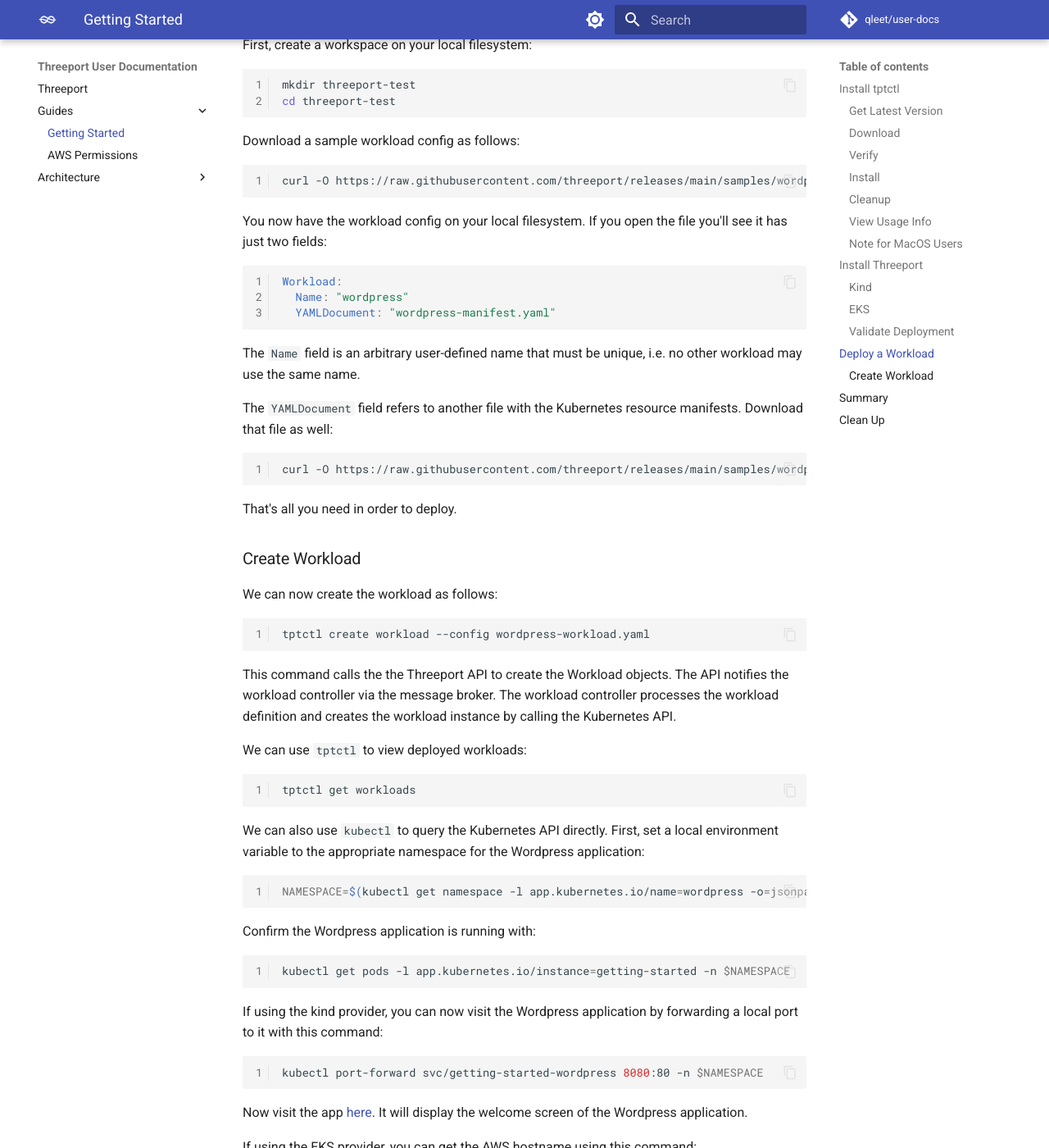
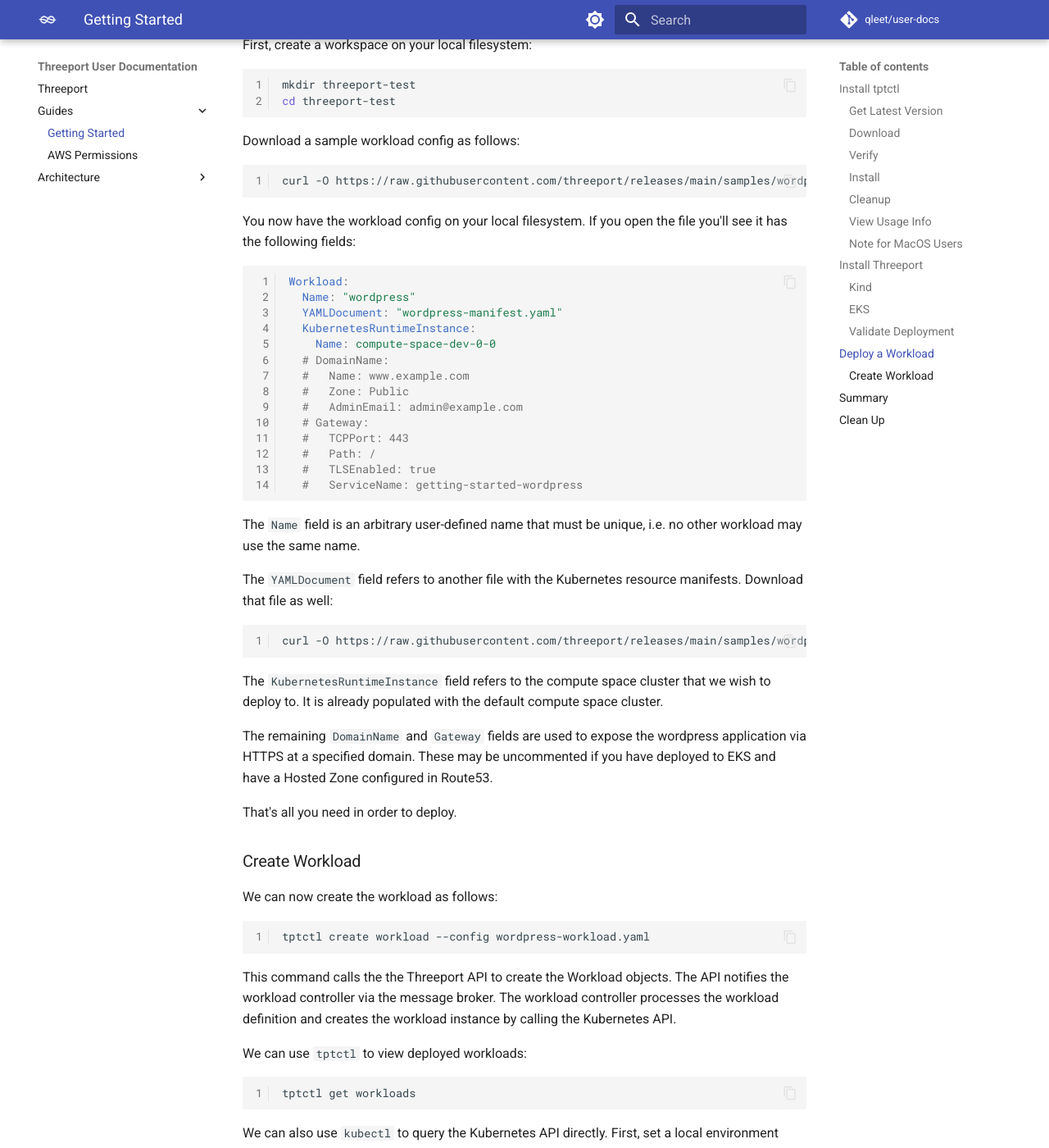
Before and after one commit to qleet/user-docs, an MkDocs documentation site: the page built from docs/guides/getting-started.md, in a window 1280 px wide and 1400 px high, scrolled down 4065 px. Shown: the whole window at 82% size. Built offline with MkDocs 1.6.1 and Material for MkDocs 9.7.7, drawn with Linux system fonts in a browser that asks for light colours; comment, search, counter and statistics services are not loaded; some of the changed text lies outside the part shown.

Commit message:
docs: add optional steps for DomainName and Gateway objects

````diff
--- a/docs/guides/getting-started.md
+++ b/docs/guides/getting-started.md
@@ -209,12 +209,25 @@
 ```
 
 You now have the workload config on your local filesystem.  If you open the file you'll
-see it has just two fields:
+see it has the following fields:
 
 ```yaml
 Workload:
   Name: "wordpress"
   YAMLDocument: "wordpress-manifest.yaml"
+  KubernetesRuntimeInstance:
+    Name: compute-space-dev-0-0
+  # DomainName:
+  #   Name: www.example.com
+  #   Zone: Public
+  #   AdminEmail: admin@example.com
+  # Gateway:
+  #   TCPPort: 443
+  #   Path: /
+  #   TLSEnabled: true
+  #   ServiceName: getting-started-wordpress
+
+
 ```
 
 The `Name` field is an arbitrary user-defined name that must be unique, i.e. no
@@ -226,6 +239,13 @@
 ```bash
 curl -O https://raw.githubusercontent.com/threeport/releases/main/samples/wordpress-manifest.yaml
 ```
+
+The `KubernetesRuntimeInstance` field refers to the compute space cluster that we wish to
+deploy to. It is already populated with the default compute space cluster.
+
+The remaining `DomainName` and `Gateway` fields are used to expose the wordpress
+application via HTTPS at a specified domain. These may be uncommented if you have deployed to
+EKS and have a Hosted Zone configured in Route53.
 
 That's all you need in order to deploy.
 
@@ -271,13 +291,9 @@
 Now visit the app [here](http://localhost:8080).  It will display the welcome screen of
 the Wordpress application.
 
-If using the EKS provider, you can get the AWS hostname using this command:
-
-```bash
-kubectl get svc getting-started-wordpress -o=jsonpath='{.status.loadBalancer.ingress[0].hostname}'
-```
-
-Copy-paste that hostname into your browser to see the Wordpress app.
+If using the EKS provider with `DomainName` and `Gateway` fields uncommented, you should
+soon be able to navigate to your specified domain name and view the Wordpress app via
+HTTPS in your browser.
 
 ## Summary
 
````
